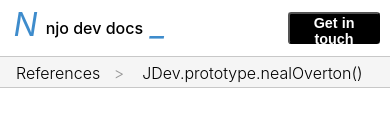
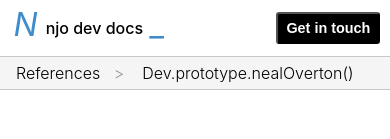
Before and after one commit to nealoverton/portfolio, a React (Create React App) app: page /#/ in a window 390 px wide. Shown: the top 139 px of the page. Built offline with nearby package versions, Linux system fonts and the light colour scheme.

Commit message:
fix typo and media query widths in nav bar

```diff
--- a/src/components/NavBar.js
+++ b/src/components/NavBar.js
@@ -27,7 +27,7 @@ const Navbar = () => {
         </div>
 
         <div className='path-container'>
-            <p className='path-container__path'>References <span className='comment'>  &#62;  </span>  <span className='path-container__path--hidable'>Javascript <span className='comment'> &#62;  </span> Standard built-in objects <span className='comment'>  &#62;  </span> Dev <span className='comment'>  &#62;  </span> </span>JDev.prototype.nealOverton()</p>
+            <p className='path-container__path'>References <span className='comment'>  &#62;  </span>  <span className='path-container__path--hidable'>Javascript <span className='comment'> &#62;  </span> Standard built-in objects <span className='comment'>  &#62;  </span> Dev <span className='comment'>  &#62;  </span> </span>Dev.prototype.nealOverton()</p>
             <p className='path-container__language'><TfiWorld alt='Globe icon'/> English (UK)</p>
         </div>
     </div>
--- a/src/styles/NavBar.css
+++ b/src/styles/NavBar.css
@@ -43,8 +43,9 @@
 .info-container--right{
     display: flex;
     align-items: center;
-    justify-content: space-between;
-    width: 25%
+    justify-content: space-around;
+    width: 25%;
+    min-width: 6.5rem;
 }
 
 .info-container__question{
@@ -52,7 +53,7 @@
     font-weight: 500;
 }
 
-@media only screen and (max-width: 600px) {
+@media only screen and (max-width: 750px) {
     .info-container__question {
       visibility: hidden;
       position: fixed;
@@ -87,7 +88,7 @@
     background-color: var(--highlight-bg)
 }
 
-@media only screen and (max-width: 500px) {
+@media only screen and (max-width: 550px) {
     .info-container__link {
       visibility: hidden;
       position: fixed;
@@ -123,7 +124,6 @@
     display: flex;
     justify-content: space-between;
     padding: 0rem 0.6rem;
-    box-sizing: border-box;
 }
 
 .path-container__path {
@@ -131,6 +131,12 @@
     font-weight: 300;
     white-space: pre-wrap;
 }
+
+@media only screen and (max-width: 340px) {
+    .path-container__path{
+        font-size: 0.8rem;
+    }
+  }
 
 @media only screen and (max-width: 910px) {
     .path-container__path--hidable{
```
